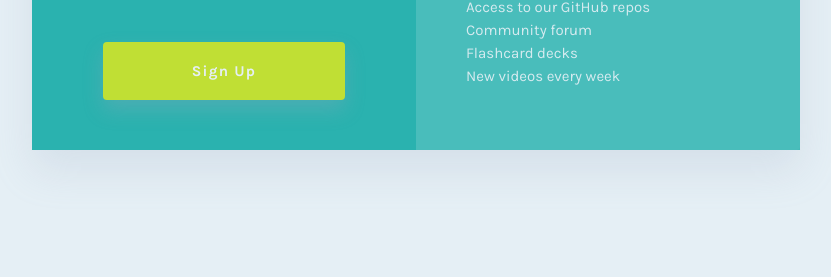
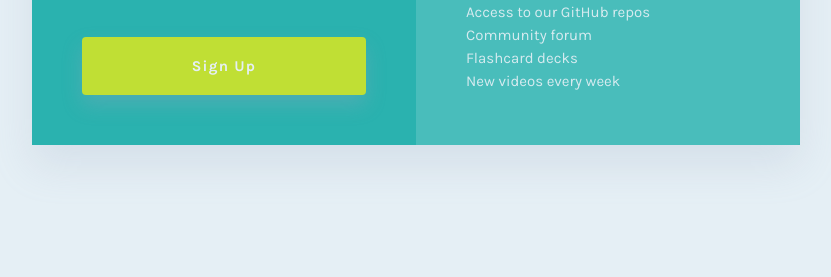
Before and after one commit to ronrk/single-price-grid-component-master, a website: page index.html in a window 1280 px wide. Shown: the part 523-800 px from the top of the page, without its empty margins (224-1055 px from the left). Drawn offline with Linux system fonts and the light colour scheme.

Commit message:
fix style

```diff
--- a/sass/_sign-up.scss
+++ b/sass/_sign-up.scss
@@ -1,6 +1,9 @@
 .sign-up {
   grid-column: col-start 1 / col-end 1;
   background-color: $color-primary-cyan;
+  display: flex;
+  flex-direction: column;
+  align-items: flex-start;
   padding: 5rem;
   font-size: 1.5rem;
   color: $color-neatral-grey;
@@ -39,13 +42,13 @@
       background-color: $color-primary-yellow;
       text-align: center;
       display: block;
-      width: 85%;
+      width: 100%;
       margin-left: auto;
       margin-right: auto;
       padding: 2rem 0;
       cursor: pointer;
       border-radius: 4px;
-      margin-top: 5rem;
+      margin-top: 2rem;
       box-shadow: 0 1rem 2rem rgba($color-neatral-grey-blue, 0.3);
     }
   }
```
Also changed, not shown: styles.css.
